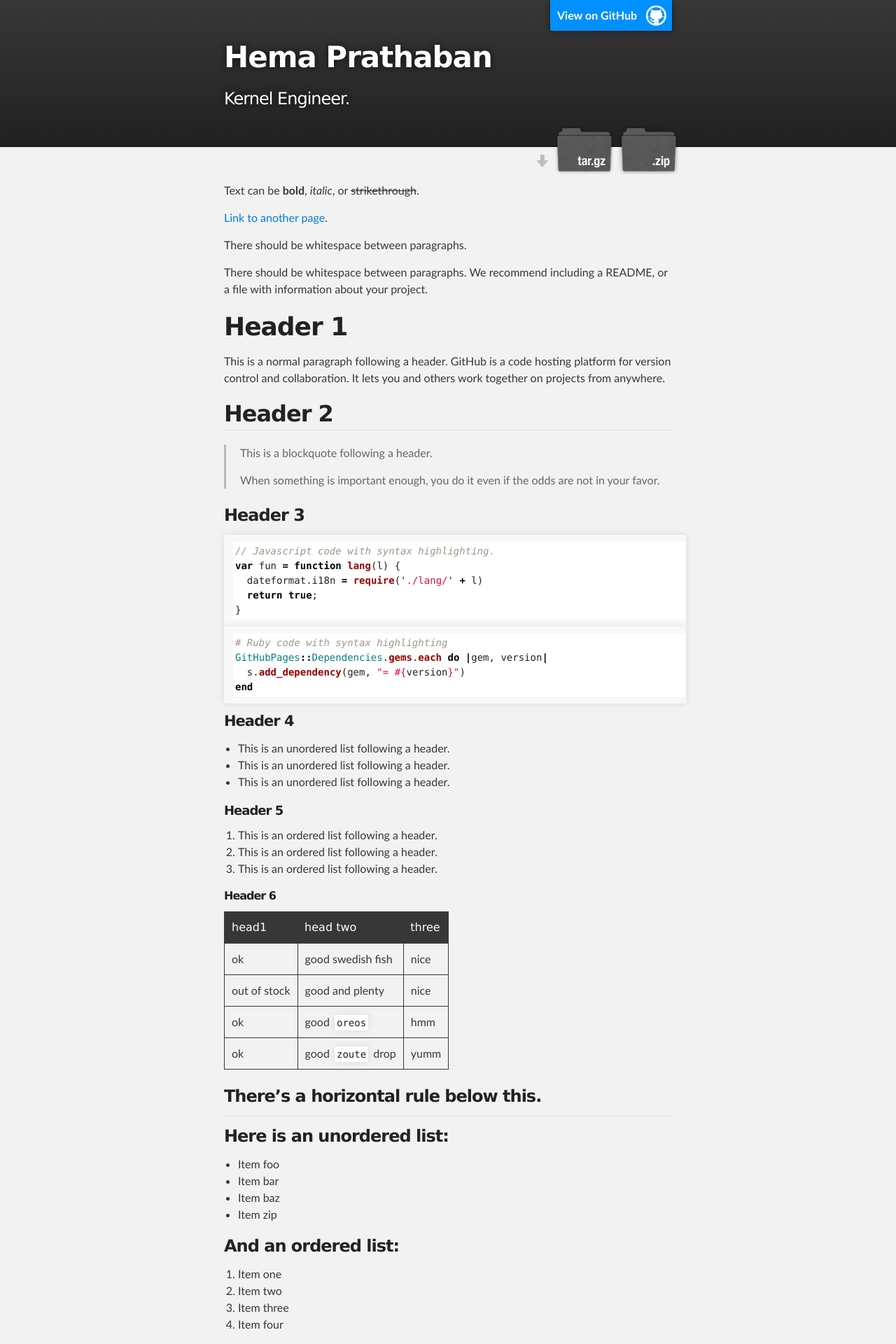
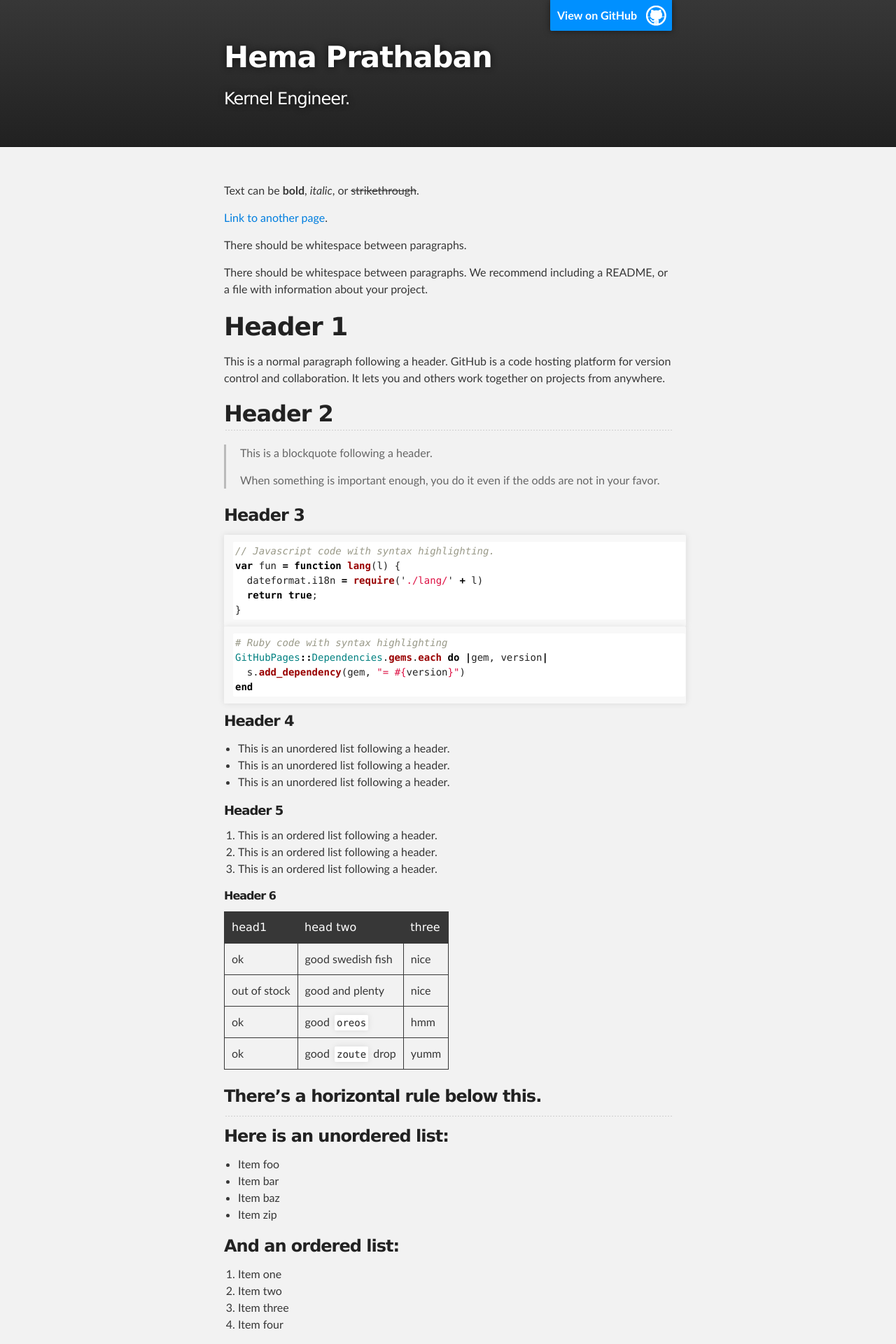
Before and after one commit to hemaprathaban/Hemaprathaban.github.io, a Jekyll site: the page built from index.md, in a window 1280 px wide. Shown: the top 1920 px of the page at 70% size. Built offline with Jekyll 4.4.1, drawn with Linux system fonts in a browser that asks for light colours.

Commit message:
Update default.html

```diff
--- a/_layouts/default.html
+++ b/_layouts/default.html
@@ -16,17 +16,18 @@
     <!-- HEADER -->
     <div id="header_wrap" class="outer">
         <header class="inner">
-          <a id="forkme_banner" href="{{ site.github.repository_url }}">View on GitHub</a>
+          <a id="forkme_banner" href="http://github.com/hemaprathaban">View on GitHub</a>
 
           <h1 id="project_title">{{ site.title | default: site.github.repository_name }}</h1>
           <h2 id="project_tagline">{{ site.description | default: site.github.project_tagline }}</h2>
 
-          {% if site.show_downloads %}
+       <!--   {% if site.show_downloads %}
             <section id="downloads">
               <a class="zip_download_link" href="{{ site.github.zip_url }}">Download this project as a .zip file</a>
               <a class="tar_download_link" href="{{ site.github.tar_url }}">Download this project as a tar.gz file</a>
             </section>
-          {% endif %}
+          {% endif %} -->
+
         </header>
     </div>
 
```
